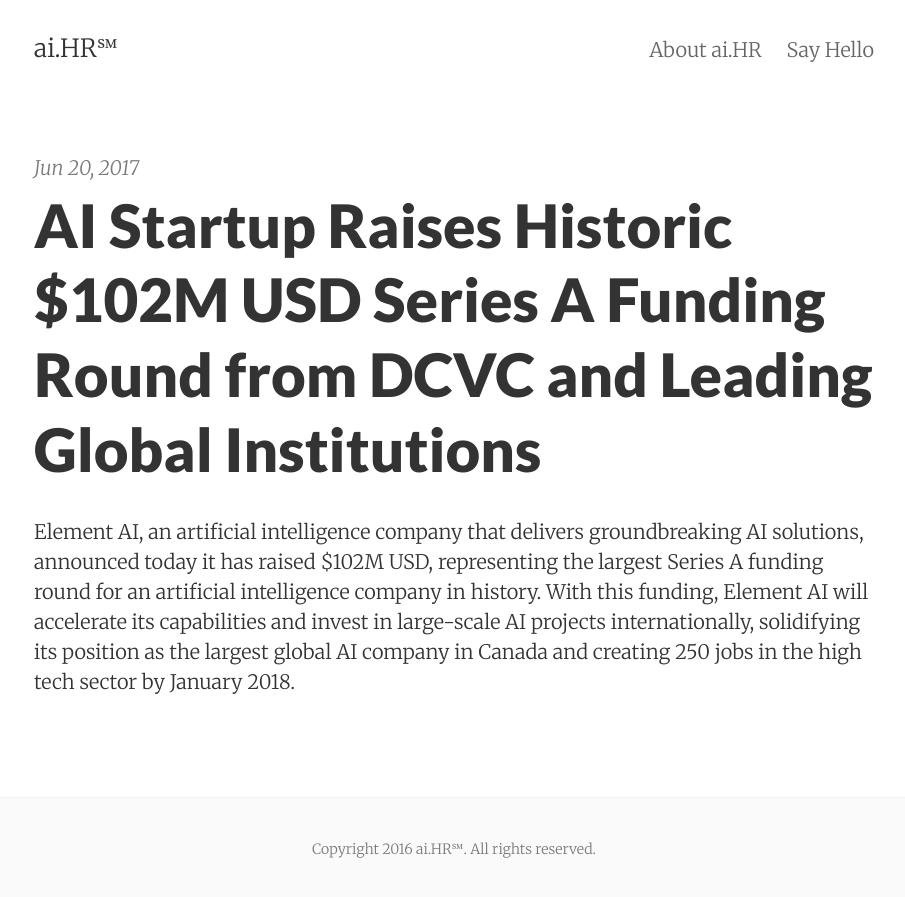
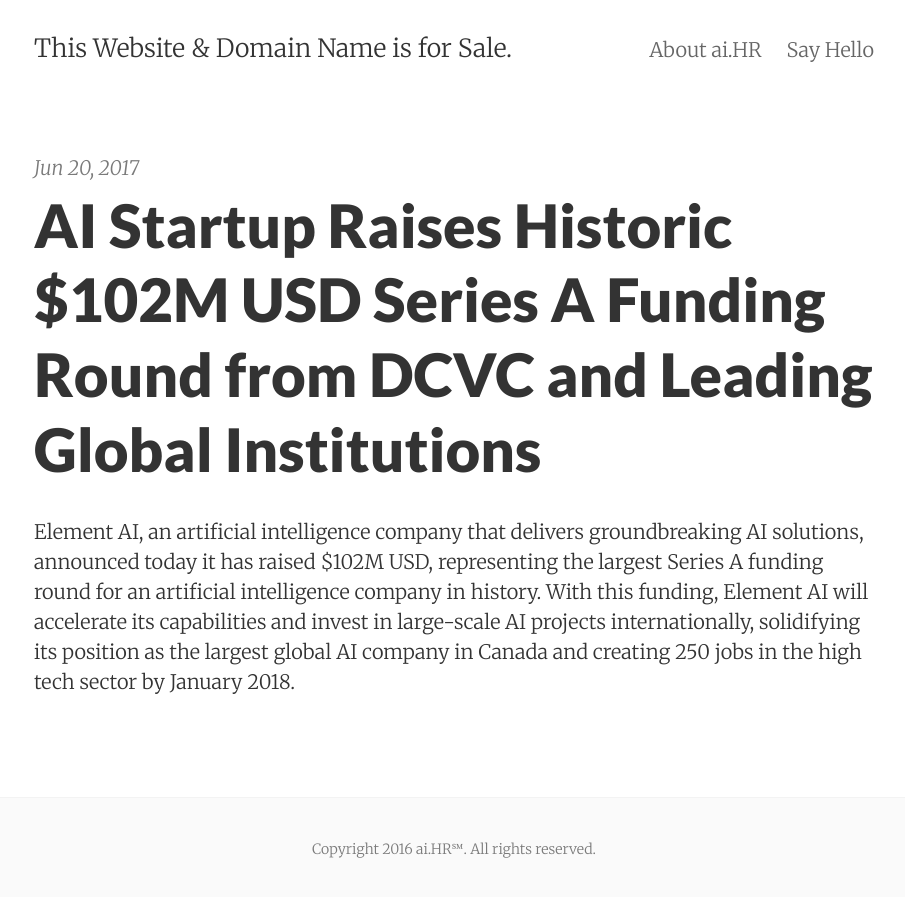
Before and after one commit to wilson0205/ai.hr, a Jekyll site: the page built from index.html, in a window 1280 px wide. Shown: the top 897 px of the page, without its empty margins (186-1091 px from the left). Built offline with Jekyll 4.4.1, drawn with Linux system fonts in a browser that asks for light colours; the list of posts is cut into pages by our own code.

Commit message:
Update _config.yml

```diff
--- a/_config.yml
+++ b/_config.yml
@@ -1,5 +1,5 @@
 ---
-title: ai.HR℠
+title: This Website & Domain Name is for Sale.
 timezone: UTC
 collections:
   posts:
```
